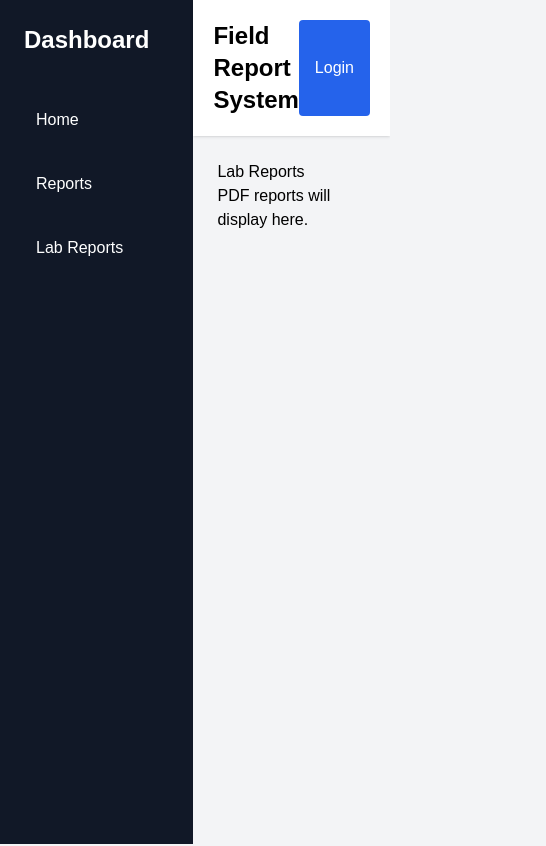
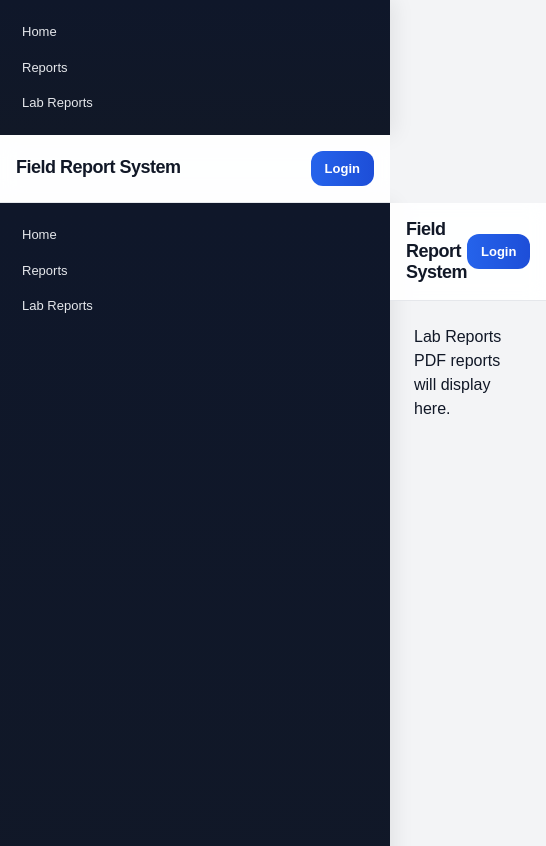
Before and after one commit to ammugpt2024-creator/field-report-dashboard, a React app in the folder frontend/: page /lab-reports/1 in a window 390 px wide. Shown: the top 846 px of the page, 546 px wide, since content can reach past the window. Built offline with nearby package versions, Linux system fonts and the light colour scheme; the HTML template or start-up script is replaced by a standard one.

Commit message:
Improved responsive dashboard UI

```diff
--- a/frontend/src/App.css
+++ b/frontend/src/App.css
@@ -5,68 +5,141 @@
 }
 
 body {
-  background: #f3f4f6;
-  font-family: Arial, sans-serif;
+  background: #f1f5f9;
+  font-family: Inter, Arial, sans-serif;
+  overflow-x: hidden;
+  color: #111827;
 }
+
+/* APP LAYOUT */
 
 .app-container {
   display: flex;
   min-height: 100vh;
+  width: 100%;
 }
 
 /* SIDEBAR */
 
 .sidebar {
-  width: 240px;
-  background: #111827;
+  width: 220px;
+  min-width: 220px;
+
+  background: linear-gradient(to bottom, #0f172a, #111827);
+
   color: white;
-  padding: 20px;
+
+  padding: 24px 16px;
+
+  display: flex;
+  flex-direction: column;
+
+  box-shadow: 4px 0 20px rgba(0,0,0,0.08);
 }
 
 .sidebar h1 {
-  font-size: 24px;
-  margin-bottom: 30px;
+  font-size: 20px;
+  font-weight: 700;
+
+  margin-bottom: 28px;
+
+  letter-spacing: -0.5px;
+}
+
+.sidebar-nav {
+  display: flex;
+  flex-direction: column;
+
+  gap: 8px;
 }
 
 .sidebar a {
-  display: block;
-  color: white;
+  color: #e5e7eb;
+
   text-decoration: none;
-  padding: 12px;
-  border-radius: 8px;
-  margin-bottom: 10px;
-  transition: 0.3s;
+
+  font-size: 14px;
+  font-weight: 500;
+
+  padding: 10px 12px;
+
+  border-radius: 12px;
+
+  transition: all 0.25s ease;
+
+  display: flex;
+  align-items: center;
 }
 
 .sidebar a:hover {
-  background: #374151;
+  background: rgba(255,255,255,0.08);
+
+  color: white;
+
+  transform: translateX(3px);
 }
 
 /* MAIN CONTENT */
 
 .main-content {
   flex: 1;
-  background: #f3f4f6;
+
+  display: flex;
+  flex-direction: column;
+
+  min-width: 0;
 }
 
 /* NAVBAR */
 
 .navbar {
-  background: white;
-  padding: 20px;
-  border-bottom: 1px solid #ddd;
+  height: 72px;
+
+  background: rgba(255,255,255,0.92);
+
+  backdrop-filter: blur(10px);
+
   display: flex;
   justify-content: space-between;
   align-items: center;
+
+  padding: 0 28px;
+
+  border-bottom: 1px solid #e5e7eb;
 }
 
-.navbar button {
-  background: #2563eb;
+.navbar-title {
+  font-size: 20px;
+  font-weight: 700;
+
+  color: #111827;
+
+  letter-spacing: -0.5px;
+}
+
+.login-btn {
+  background: linear-gradient(to right, #2563eb, #1d4ed8);
+
   color: white;
+
   border: none;
+
   padding: 10px 18px;
-  border-radius: 8px;
+
+  border-radius: 12px;
+
+  font-size: 14px;
+  font-weight: 600;
+
   cursor: pointer;
+
+  transition: all 0.3s ease;
+}
+
+.login-btn:hover {
+  transform: translateY(-2px);
+
+  box-shadow: 0 10px 20px rgba(37,99,235,0.2);
 }
 
 /* DASHBOARD */
@@ -75,24 +148,169 @@ body {
   padding: 30px;
 }
 
+/* HEADER */
+
+.dashboard-header {
+  display: flex;
+
+  justify-content: space-between;
+
+  align-items: center;
+
+  gap: 20px;
+
+  margin-bottom: 30px;
+}
+
+.dashboard-header-left {
+  display: flex;
+  flex-direction: column;
+}
+
+.dashboard-header h1 {
+  font-size: 34px;
+  font-weight: 700;
+
+  color: #111827;
+
+  letter-spacing: -1px;
+
+  line-height: 1.1;
+}
+
+.dashboard-subtitle {
+  margin-top: 8px;
+
+  font-size: 15px;
+
+  color: #6b7280;
+}
+
+/* SEARCH */
+
+.search-box {
+  width: 300px;
+
+  padding: 12px 14px;
+
+  border: 1px solid #d1d5db;
+
+  border-radius: 14px;
+
+  font-size: 14px;
+
+  background: white;
+
+  outline: none;
+
+  transition: all 0.3s ease;
+}
+
+.search-box:focus {
+  border-color: #2563eb;
+
+  box-shadow: 0 0 0 4px rgba(37,99,235,0.12);
+}
+
+/* CARD GRID */
+
 .card-grid {
   display: grid;
-  grid-template-columns: repeat(3, 1fr);
-  gap: 25px;
+
+  grid-template-columns: repeat(auto-fit, minmax(280px, 1fr));
+
+  gap: 20px;
 }
+
+/* PROJECT CARD */
 
 .project-card {
   background: white;
-  padding: 30px;
-  border-radius: 14px;
+
+  padding: 24px;
+
+  border-radius: 18px;
+
+  border: 1px solid #e5e7eb;
+
   cursor: pointer;
-  transition: 0.3s;
-  box-shadow: 0 2px 10px rgba(0, 0, 0, 0.08);
+
+  transition: all 0.3s ease;
+
+  box-shadow: 0 6px 18px rgba(15,23,42,0.05);
 }
 
 .project-card:hover {
   transform: translateY(-5px);
-  box-shadow: 0 8px 20px rgba(0, 0, 0, 0.12);
+
+  box-shadow: 0 18px 35px rgba(15,23,42,0.1);
+
+  border-color: #cbd5e1;
+}
+
+.project-icon {
+  font-size: 20px;
+
+  margin-bottom: 16px;
+}
+
+.project-card h2 {
+  font-size: 18px;
+
+  font-weight: 700;
+
+  margin-bottom: 10px;
+
+  color: #111827;
+}
+
+.project-card p {
+  font-size: 14px;
+
+  line-height: 1.6;
+
+  color: #6b7280;
+}
+
+/* BUTTON */
+
+.open-btn {
+  margin-top: 16px;
+
+  background: linear-gradient(to right, #2563eb, #1d4ed8);
+
+  color: white;
+
+  border: none;
+
+  padding: 9px 16px;
+
+  border-radius: 10px;
+
+  font-size: 13px;
+  font-weight: 600;
+
+  cursor: pointer;
+
+  transition: all 0.3s ease;
+}
+
+.open-btn:hover {
+  transform: translateY(-2px);
+
+  box-shadow: 0 10px 20px rgba(37,99,235,0.2);
+}
+
+/* EMPTY MESSAGE */
+
+.empty-message {
+  margin-top: 40px;
+
+  text-align: center;
+
+  font-size: 16px;
+
+  color: #6b7280;
 }
 
 /* MOBILE RESPONSIVE */
@@ -103,33 +321,120 @@ body {
     flex-direction: column;
   }
 
+  /* SIDEBAR */
+
   .sidebar {
     width: 100%;
-    display: flex;
-    justify-content: space-around;
-    align-items: center;
-    min-height: auto;
-    padding: 15px;
+    min-width: 100%;
+
+    padding: 14px 12px;
   }
 
   .sidebar h1 {
     display: none;
   }
 
+  .sidebar-nav {
+    flex-direction: row;
+
+    justify-content: space-around;
+
+    align-items: center;
+
+    gap: 6px;
+  }
+
   .sidebar a {
-    margin-bottom: 0;
+    padding: 8px 10px;
+
+    font-size: 13px;
+
+    border-radius: 10px;
+
+    transform: none !important;
+  }
+
+  /* NAVBAR */
+
+  .navbar {
+    height: auto;
+
+    padding: 16px;
+  }
+
+  .navbar-title {
+    font-size: 18px;
+
+    line-height: 1.2;
+  }
+
+  .login-btn {
+    padding: 8px 14px;
+
+    font-size: 13px;
+  }
+
+  /* DASHBOARD */
+
+  .dashboard-content {
+    padding: 22px 16px;
+  }
+
+  .dashboard-header {
+    flex-direction: column;
+
+    align-items: flex-start;
+
+    gap: 16px;
+  }
+
+  .dashboard-header h1 {
+    font-size: 30px;
+
+    line-height: 1.1;
+  }
+
+  .dashboard-subtitle {
+    font-size: 14px;
+
+    line-height: 1.5;
+  }
+
+  /* SEARCH */
+
+  .search-box {
+    width: 100%;
+
+    padding: 13px 14px;
+
     font-size: 14px;
   }
 
-  .navbar {
-    padding: 15px;
-  }
-
-  .dashboard-content {
-    padding: 20px;
-  }
+  /* CARDS */
 
   .card-grid {
     grid-template-columns: 1fr;
+
+    gap: 18px;
+  }
+
+  .project-card {
+    padding: 22px;
+
+    border-radius: 18px;
+  }
+
+  .project-card h2 {
+    font-size: 20px;
+  }
+
+  .project-card p {
+    font-size: 14px;
+  }
+
+  .open-btn {
+    width: 100%;
+
+    margin-top: 18px;
   }
 }
--- a/frontend/src/App.jsx
+++ b/frontend/src/App.jsx
@@ -5,14 +5,48 @@ import Reports from "./pages/Reports";
 import LabReports from "./pages/LabReports";
 import Login from "./pages/Login";
 
+import Sidebar from "./components/Sidebar";
+import Navbar from "./components/Navbar";
+
+import "./App.css";
+
 function App() {
   return (
-    <Routes>
-      <Route path="/" element={<Dashboard />} />
-      <Route path="/reports/:projectId" element={<Reports />} />
-      <Route path="/lab-reports/:projectId" element={<LabReports />} />
-      <Route path="/login" element={<Login />} />
-    </Routes>
+    <div className="app-container">
+
+      <Sidebar />
+
+      <div className="main-content">
+
+        <Navbar />
+
+        <Routes>
+
+          <Route
+            path="/"
+            element={<Dashboard />}
+          />
+
+          <Route
+            path="/reports/:projectId"
+            element={<Reports />}
+          />
+
+          <Route
+            path="/lab-reports/:projectId"
+            element={<LabReports />}
+          />
+
+          <Route
+            path="/login"
+            element={<Login />}
+          />
+
+        </Routes>
+
+      </div>
+
+    </div>
   );
 }
 
--- a/frontend/src/components/Navbar.jsx
+++ b/frontend/src/components/Navbar.jsx
@@ -1,12 +1,12 @@
 function Navbar() {
   return (
-    <div className="bg-white shadow p-5 flex justify-between">
+    <div className="navbar">
 
-      <h2 className="text-2xl font-semibold">
+      <h2 className="navbar-title">
         Field Report System
       </h2>
 
-      <button className="bg-blue-600 text-white px-4 py-2 rounded">
+      <button className="login-btn">
         Login
       </button>
 
--- a/frontend/src/components/Sidebar.jsx
+++ b/frontend/src/components/Sidebar.jsx
@@ -2,32 +2,21 @@ import { Link } from "react-router-dom";
 
 function Sidebar() {
   return (
-    <div className="w-64 bg-gray-900 text-white p-6">
+    <div className="sidebar">
 
-      <h1 className="text-2xl font-bold mb-10">
-        Dashboard
-      </h1>
+      <h1>Dashboard</h1>
 
-      <nav className="flex flex-col gap-4">
+      <nav>
 
-        <Link
-          to="/"
-          className="hover:bg-gray-700 p-3 rounded"
-        >
+        <Link to="/">
           Home
         </Link>
 
-        <Link
-          to="/reports/1"
-          className="hover:bg-gray-700 p-3 rounded"
-        >
+        <Link to="/reports/1">
           Reports
         </Link>
 
-        <Link
-          to="/lab-reports/1"
-          className="hover:bg-gray-700 p-3 rounded"
-        >
+        <Link to="/lab-reports/1">
           Lab Reports
         </Link>
 
--- a/frontend/src/index.css
+++ b/frontend/src/index.css
@@ -2,16 +2,16 @@
 @tailwind components;
 @tailwind utilities;
 
+html,
+body,
+#root {
+  width: 100%;
+  min-height: 100%;
+  margin: 0;
+  padding: 0;
+}
+
 body {
-  margin: 0;
   font-family: Arial, sans-serif;
   background: #f3f4f6;
 }
-
-a {
-  text-decoration: none;
-}
-
-button {
-  cursor: pointer;
-}
--- a/frontend/src/pages/Dashboard.jsx
+++ b/frontend/src/pages/Dashboard.jsx
@@ -1,6 +1,5 @@
 import { useEffect, useState } from "react";
 import { useNavigate } from "react-router-dom";
-import MainLayout from "../layouts/MainLayout";
 import { supabase } from "../services/supabase";
 
 function Dashboard() {
@@ -8,6 +7,8 @@ function Dashboard() {
   const navigate = useNavigate();
 
   const [projects, setProjects] = useState([]);
+  const [search, setSearch] = useState("");
+  const [loading, setLoading] = useState(true);
 
   useEffect(() => {
     fetchProjects();
@@ -15,45 +16,129 @@ function Dashboard() {
 
   async function fetchProjects() {
 
+    setLoading(true);
+
     const { data, error } = await supabase
       .from("projects")
       .select("*");
 
     if (error) {
-      console.log(error);
+
+      console.log("Error fetching projects:", error);
+
     } else {
-      setProjects(data);
-    }
+
+      setProjects(data || []);
     }
 
+    setLoading(false);
+  }
+
+  // SEARCH FILTER
+
+  const filteredProjects = projects.filter((project) =>
+    project.name
+      ?.toLowerCase()
+      .includes(search.toLowerCase())
+  );
+
   return (
-    <MainLayout>
 
-      <h1 className="text-4xl font-bold mb-8 text-gray-800">
+    <div className="dashboard-content">
+
+      {/* HEADER */}
+
+      <div className="dashboard-header">
+
+        <div>
+
+          <h1>
             Field Report Dashboard
           </h1>
 
-      <div className="grid grid-cols-1 md:grid-cols-3 gap-6">
+          <p className="dashboard-subtitle">
+            Manage field reports, lab reports, and inspection files
+          </p>
 
-        {projects.map((project) => (
+        </div>
+
+        {/* SEARCH */}
+
+        <input
+          type="text"
+          placeholder="Search projects..."
+          value={search}
+          onChange={(e) => setSearch(e.target.value)}
+          className="search-box"
+        />
+
+      </div>
+
+      {/* LOADING */}
+
+      {loading ? (
+
+        <div className="empty-message">
+          Loading projects...
+        </div>
+
+      ) : (
+
+        <>
+
+          {/* PROJECT GRID */}
+
+          <div className="card-grid">
+
+            {filteredProjects.map((project) => (
+
               <div
                 key={project.id}
                 onClick={() => navigate(`/reports/${project.id}`)}
-            className="bg-white rounded-xl shadow-md p-8 cursor-pointer hover:shadow-2xl transition"
+                className="project-card"
               >
-            <h2 className="text-2xl font-semibold text-gray-800">
+
+                <div className="project-top">
+
+                  <div className="project-icon">
+                    📁
+                  </div>
+
+                </div>
+
+                <h2>
                   {project.name}
                 </h2>
 
-            <p className="text-gray-500 mt-3">
+                <p>
                   {project.description}
                 </p>
+
+                <button className="open-btn">
+                  Open Project
+                </button>
+
               </div>
+
             ))}
 
           </div>
 
-    </MainLayout>
+          {/* EMPTY MESSAGE */}
+
+          {filteredProjects.length === 0 && (
+
+            <div className="empty-message">
+              No projects found
+            </div>
+
+          )}
+
+        </>
+
+      )}
+
+    </div>
   );
 }
 
```
Lines whose indentation alone changed are shown as unchanged.
